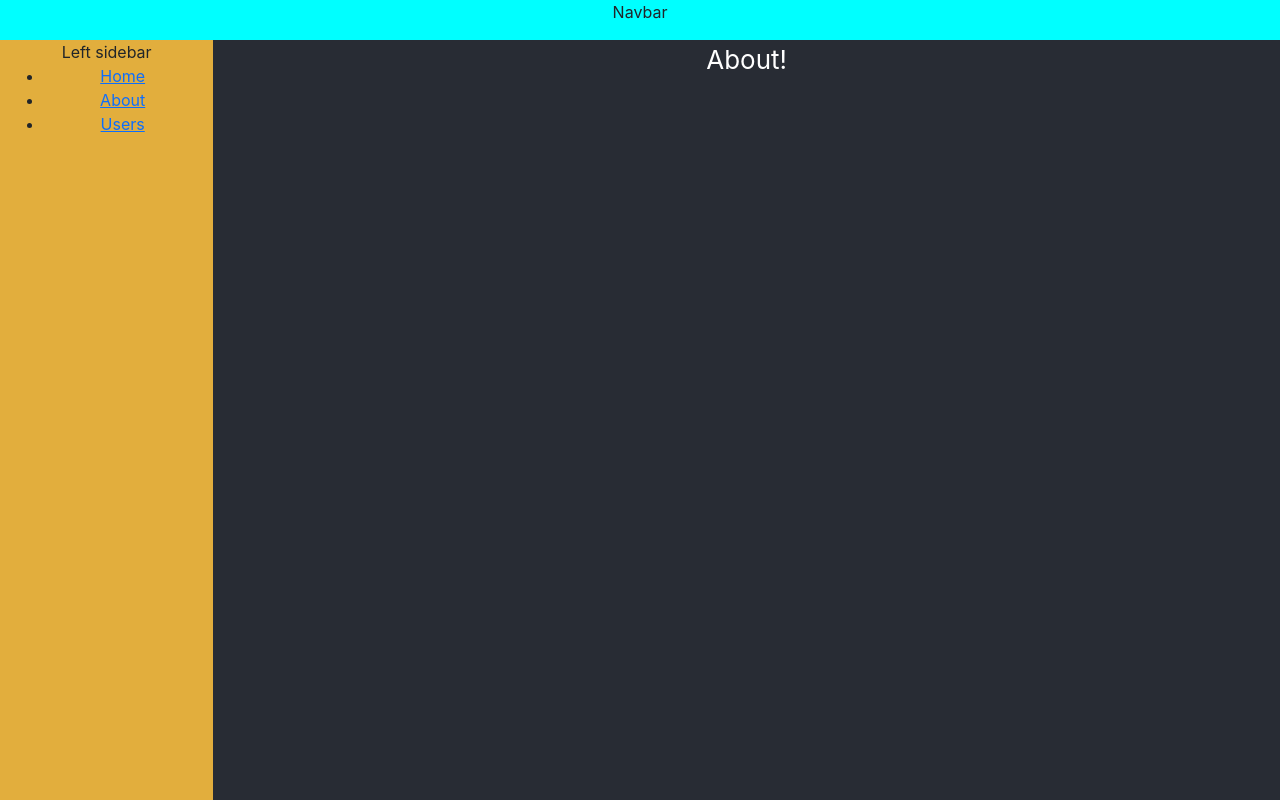
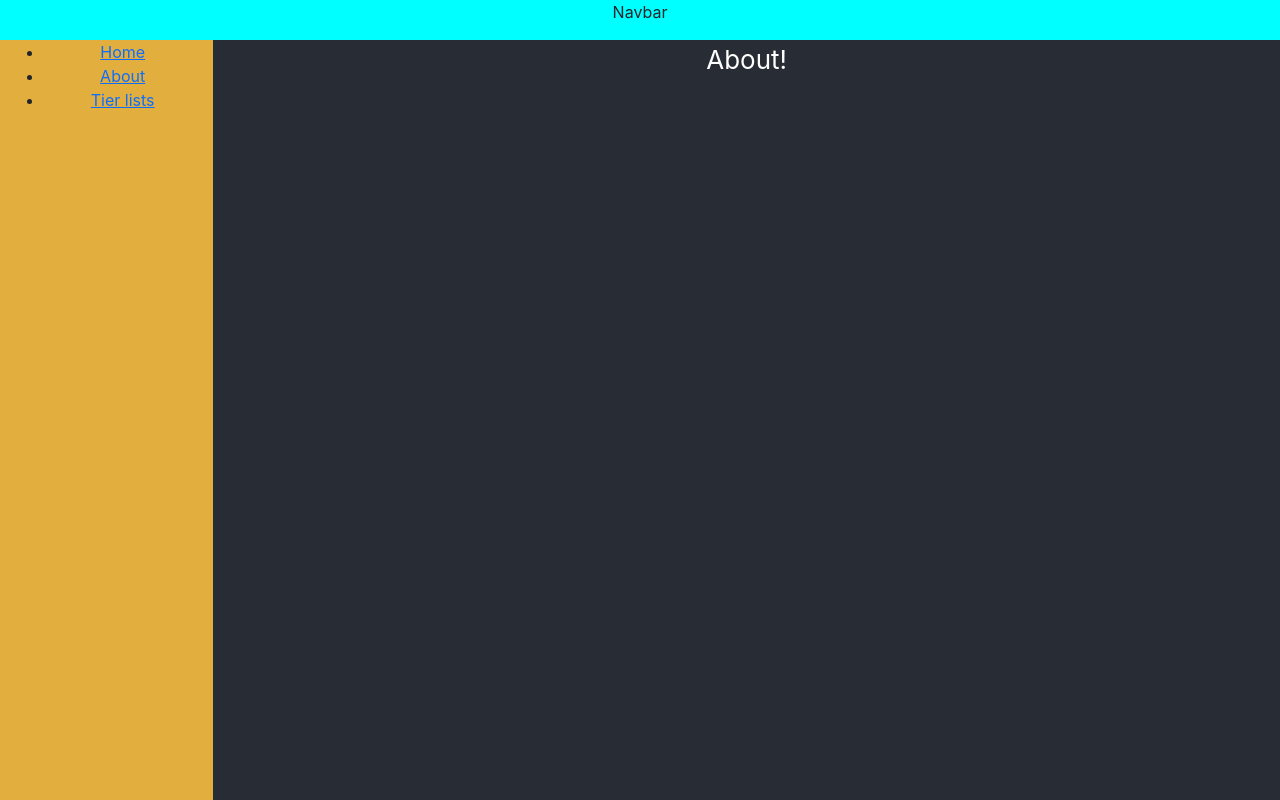
Before and after one commit to Noresp/homepage, a React (Create React App) app: page /about in a window 1280 px wide. Built offline with nearby package versions, Linux system fonts and the light colour scheme.

Commit message:
separate code into components

```diff
--- a/src/App.tsx
+++ b/src/App.tsx
@@ -1,15 +1,20 @@
-import logo from './logo.svg';
 import './App.css';
-import Button from 'react-bootstrap/Button';
+import {
+  BrowserRouter as Router,
+  Switch,
+  Route
+} from "react-router-dom";
+
+//bootstrap
 import Container from 'react-bootstrap/Container';
 import Row from 'react-bootstrap/Row';
 import Col from 'react-bootstrap/Col';
-import {
-  BrowserRouter as Router,
-  Switch,
-  Route,
-  Link
-} from "react-router-dom";
+
+//components
+import Sidebar from './components/sidebar';
+import TierLists from './components/tier-lists';
+import Dashboard from './components/dashboard';
+import About from 'components/about';
 
 function App() {
   return (
@@ -25,22 +30,7 @@ function App() {
           </Row>
           <Row >
             <Col xs={2} className="App-Sidebar">
-              <div>
-                Left sidebar
-              </div>
-              <nav>
-                <ul>
-                  <li>
-                    <Link to="/">Home</Link>
-                  </li>
-                  <li>
-                    <Link to="/about">About</Link>
-                  </li>
-                  <li>
-                    <Link to="/users">Users</Link>
-                  </li>
-                </ul>
-              </nav>
+              <Sidebar />
             </Col>
             <Col xs={10} className="App-content">
               <div className="Main-content">
@@ -48,11 +38,11 @@ function App() {
                   <Route path="/about">
                     <About />
                   </Route>
-                  <Route path="/users">
-                    <Users />
+                  <Route path="/tier-lists">
+                    <TierLists />
                   </Route>
                   <Route path="/">
-                    <Home />
+                    <Dashboard />
                   </Route>
                 </Switch>
               </div>
@@ -64,39 +54,4 @@ function App() {
   );
 }
 
-function sendAlert() {
-  console.log("Hello world");
-}
-
-function Home() {
-  return <>
-    <img src={logo} className="App-logo" alt="logo" />
-    <p>
-      Edit <code>src/App.tsx</code> and save to reload.
-    </p>
-    <p>
-      Now with support for Typescript!
-    </p>
-    <Button onClick={() => sendAlert()}>Test</Button>
-    <a
-      className="App-link"
-      href="https://reactjs.org"
-      target="_blank"
-      rel="noopener noreferrer"
-    >
-      Learn React
-    </a>
-  </>;
-}
-
-function About() {
-  return <p>
-    About!
-  </p>;
-}
-
-function Users() {
-  return <h2>Users</h2>;
-}
-
 export default App;
--- /dev/null
+++ b/src/components/about.tsx
@@ -0,0 +1,11 @@
+import React from "react";
+
+class About extends React.Component {
+    render() {
+        return <p>
+            About!
+        </p>;
+    }
+}
+
+export default About;
--- /dev/null
+++ b/src/components/dashboard.tsx
@@ -0,0 +1,32 @@
+import React from "react";
+import Button from 'react-bootstrap/Button';
+import logo from 'assets/logo.svg';
+
+class Dashboard extends React.Component {
+    render() {
+        return <>
+        <img src={logo} className="App-logo" alt="logo" />
+        <p>
+          Edit <code>src/App.tsx</code> and save to reload.
+        </p>
+        <p>
+          Now with support for Typescript!
+        </p>
+        <Button onClick={() => this.sendAlert()}>Test</Button>
+        <a
+          className="App-link"
+          href="https://reactjs.org"
+          target="_blank"
+          rel="noopener noreferrer"
+        >
+          Learn React
+        </a>
+      </>;
+    }
+
+    sendAlert() {
+        console.log("Hello world");
+      }
+}
+
+export default Dashboard;
--- /dev/null
+++ b/src/components/sidebar.tsx
@@ -0,0 +1,22 @@
+import React from "react";
+import { Link } from "react-router-dom";
+
+class Sidebar extends React.Component {
+    render() {
+        return <nav>
+                <ul>
+                    <li>
+                        <Link to="/">Home</Link>
+                    </li>
+                    <li>
+                        <Link to="/about">About</Link>
+                    </li>
+                    <li>
+                        <Link to="/tier-lists">Tier lists</Link>
+                    </li>
+                </ul>
+            </nav>
+    }
+}
+
+export default Sidebar;
--- /dev/null
+++ b/src/components/tier-lists.tsx
@@ -0,0 +1,15 @@
+import React from "react";
+import tierListFireEmblem from 'assets/tier-list-fire-emblem.png';
+
+class TierLists extends React.Component {
+    render() {
+        return <>
+            <h2>
+                Tier lists
+            </h2>
+            <img src={tierListFireEmblem} alt="fire-emblem" />
+        </>;
+    }
+}
+
+export default TierLists;
--- a/tsconfig.json
+++ b/tsconfig.json
@@ -18,7 +18,8 @@
     "resolveJsonModule": true,
     "isolatedModules": true,
     "noEmit": true,
-    "jsx": "react-jsx"
+    "jsx": "react-jsx",
+    "baseUrl": "src"
   },
   "include": [
     "src",
```
Also changed, not shown: src/assets/logo.svg (renamed from src/logo.svg), src/assets/tier-list-fire-emblem.png (added).
